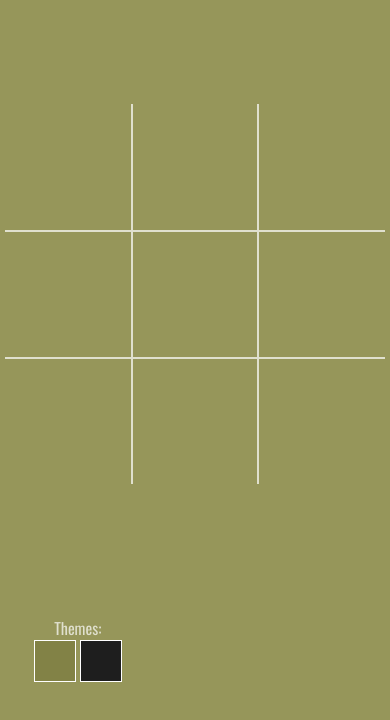
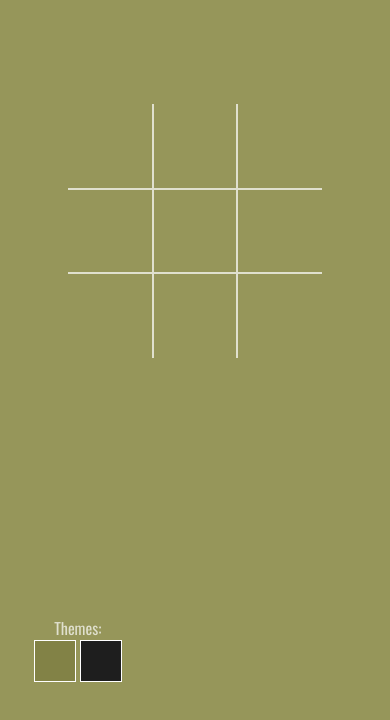
Before and after one commit to yBraines/tictactoe, a plain HTML site: page index.html in a window 390 px wide. Shown: the part 124-844 px from the top of the page. Drawn offline with nearby package versions, Linux system fonts and the light colour scheme; a web font is replaced by a local one.

Commit message:
responsivness and font size fix commit

```diff
--- a/style.css
+++ b/style.css
@@ -139,6 +139,17 @@ section .cell:nth-child(7) {
 /* RESPONSIVNESS
 ///////////////////////
 */
+@media (max-height: 1000px) {
+  .board {
+    height: 45vh;
+    width: 45vh;
+  }
+  .cell {
+    height: 15vh;
+    width: 15vh;
+    font-size: 10vh;
+  }
+}
 @media (max-width: 590px) {
   .board {
     height: 30vh;
@@ -147,7 +158,7 @@ section .cell:nth-child(7) {
   .cell {
     width: 10vh;
     height: 10vh;
-    font-size: 5vw;
+    font-size: 5vh;
   }
 }
 @media (max-width: 300px) {
@@ -155,13 +166,3 @@ section .cell:nth-child(7) {
     font-size: medium;
   }
 }
-@media (max-height: 1000px) {
-  .board {
-    height: 45vh;
-    width: 45vh;
-  }
-  .cell {
-    height: 15vh;
-    width: 15vh;
-  }
-}
```
